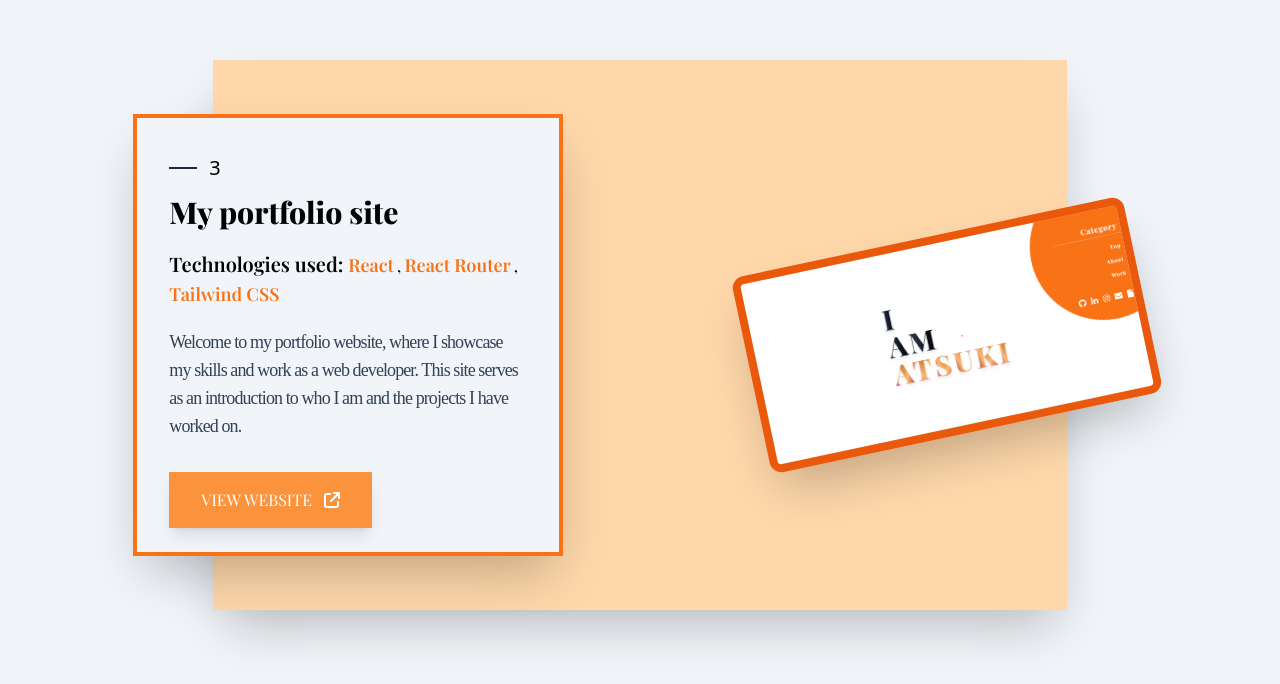
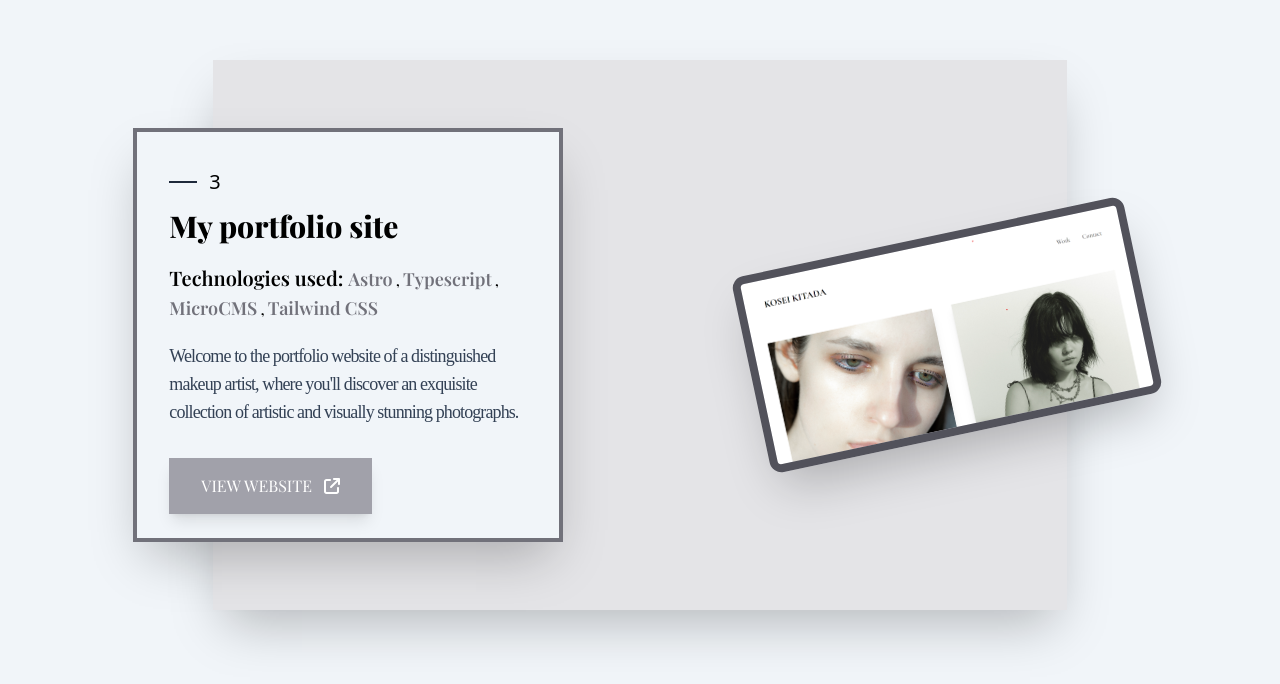
Before and after one commit to Atsuki02/My-portfolio, a React (Vite) app: page /work in a window 1280 px wide. Shown: the part 2744-3428 px from the top of the page. Built offline with nearby package versions, Linux system fonts and the light colour scheme; a web font is replaced by a local one.

Commit message:
add portfolio

```diff
--- a/src/Portfolio.js
+++ b/src/Portfolio.js
@@ -124,16 +124,16 @@ export const portfolioItems = [
     index: 3,
     title: "My portfolio site",
     description:
-      "Welcome to my portfolio website, where I showcase my skills and work as a web developer. This site serves as an introduction to who I am and the projects I have worked on.",
+      "Welcome to the portfolio website of a distinguished makeup artist, where you'll discover an exquisite collection of artistic and visually stunning photographs.",
     img: "bg-[url('/images/portfolio3.png')]",
-    technologies: ["React", "React Router", "Tailwind CSS"],
-    link: "https://atsukiii.com/",
-    bgColor1: "bg-orange-200",
-    borderColor1: "lg:border-orange-500",
-    textColor1: "text-orange-500",
-    buttonBgColor: "bg-orange-400",
-    borderColor2: "border-orange-600",
-    bgColor3: "bg-orange-600",
+    technologies: ["Astro", "Typescript", "MicroCMS", "Tailwind CSS"],
+    link: "https://koseikitada.com/",
+    bgColor1: "bg-zinc-200",
+    borderColor1: "lg:border-zinc-500",
+    textColor1: "text-zinc-500",
+    buttonBgColor: "bg-zinc-400",
+    borderColor2: "border-zinc-600",
+    bgColor3: "bg-zinc-600",
   },
   {
     index: 4,
```
Also changed, not shown: public/images/portfolio3.png.
